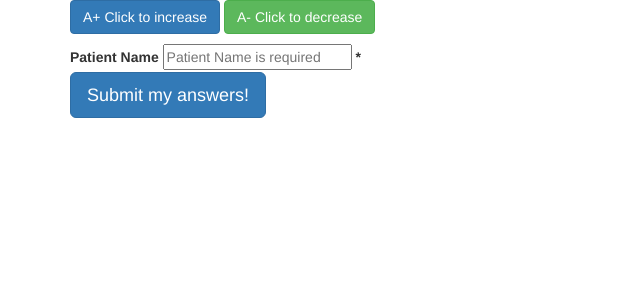
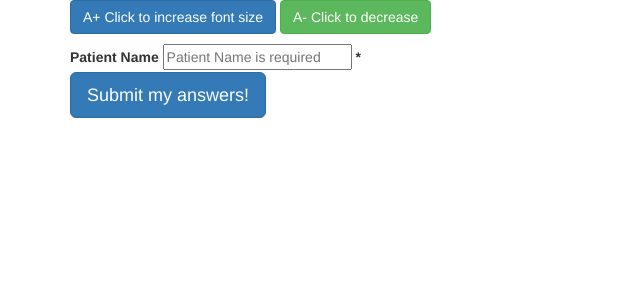
Before and after one commit to hliatuudotedu/biblesurvey, a Django app: template templates/survey/survey_display.html in a window 1280 px wide. Shown: the top 300 px of the page, without its empty margins (0-640 px from the left). Run offline with Django 3.2, Linux system fonts and the light colour scheme; the template is opened without the code that fills it, so the values that code supplies are empty; some libraries are stand-ins or nearby versions.

Commit message:
increase font size.

```diff
--- a/templates/survey/survey_display.html
+++ b/templates/survey/survey_display.html
@@ -8,7 +8,7 @@
     <div id="content">
 
         <p id="">
-            <a href="#" id="incfont" class="btn btn-primary">A+ Click to increase</a>
+            <a href="#" id="incfont" class="btn btn-primary">A+ Click to increase font size</a>
             <a href="#" id="decfont" class="btn btn-success">A- Click to decrease</a>
         </p>
         <form action=
```
